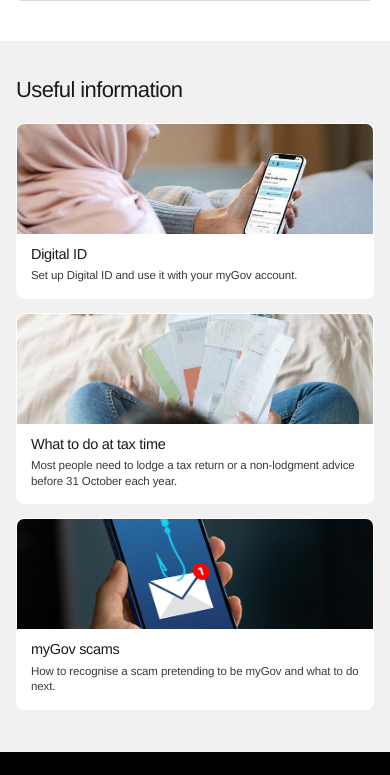
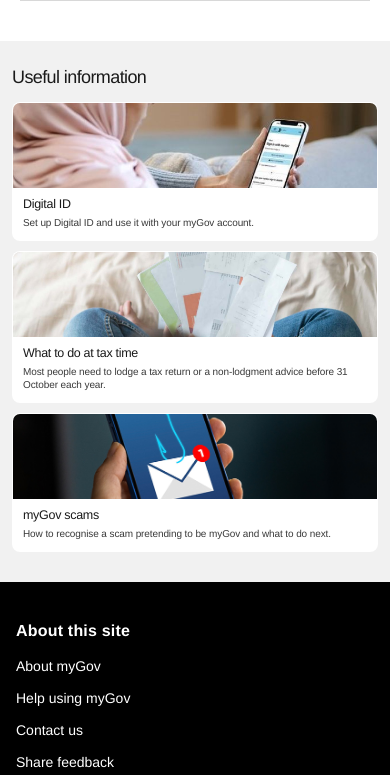
Before and after one commit to xxfrwd/sdsdf, a plain HTML site: page index.html in a window 390 px wide. Shown: the part 999-1774 px from the top of the page. Drawn offline with Linux system fonts and the light colour scheme.

Commit message:
Update style.css

```diff
--- a/style.css
+++ b/style.css
@@ -1,9 +1,7 @@
 /* ============================================================
    style.css — полный файл
-   Карточки .useful уменьшены ещё на 20px.
-   Find support уменьшен ещё на 20px.
-   Синяя полоса .top-strip растянута до краёв экрана,
-   включая iPhone safe-area.
+   Карточки .useful на мобильных уменьшены в ~1.5 раза.
+   Синяя полоса .top-strip растянута до краёв, safe-area учтён.
    ============================================================ */
 
 * {
@@ -18,7 +16,7 @@
     scroll-behavior: smooth;
 }
 
-/* Первые 180 пикселей — голубые, во всю ширину экрана */
+/* Первые 180 пикселей — голубые, во всю ширину */
 .top-strip {
     height: 180px;
     width: 100%;
@@ -83,7 +81,7 @@
     display: block;
 }
 
-/* Блок с текстом под полосой */
+/* Hero */
 .hero-text {
     padding: 70px 40px 20px 290px;
     font-family: Helvetica, Arial, sans-serif;
@@ -108,7 +106,7 @@
     -webkit-text-stroke: 0.3px #fff;
 }
 
-/* Блок Sign in + форма */
+/* Sign in */
 .form-section {
     padding: 10px 40px 60px 290px;
     font-family: Helvetica, Arial, sans-serif;
@@ -185,7 +183,7 @@
     background: #2a2a2a;
 }
 
-/* Блок "Find support" — 662px (было 682) */
+/* Find support */
 .find-support {
     width: 662px;
     height: 350px;
@@ -237,7 +235,7 @@
     object-fit: cover;
 }
 
-/* Секция "Useful information" */
+/* Useful */
 .useful {
     background: #f1f1f1;
     padding: 70px 40px 90px 280px;
@@ -253,7 +251,6 @@
     -webkit-text-stroke: 0.3px #f1f1f1;
 }
 
-/* Сетка — колонки 386px */
 .useful-grid {
     display: grid;
     grid-template-columns: repeat(3, 386px);
@@ -261,7 +258,6 @@
     align-items: stretch;
 }
 
-/* Карточка — 386×454 */
 .useful-card {
     width: 386px;
     height: 454px;
@@ -281,7 +277,6 @@
     border-color: #cfcfcf;
 }
 
-/* Картинка — 236px */
 .useful-card .card-image {
     width: 100%;
     height: 236px;
@@ -298,7 +293,6 @@
     object-position: center;
 }
 
-/* Тело — паддинги 24/26 */
 .useful-card .card-body {
     flex: 1 1 auto;
     padding: 24px 26px;
@@ -308,7 +302,6 @@
     min-height: 0;
 }
 
-/* Заголовок — 22px */
 .useful-card h3 {
     font-size: 22px;
     font-weight: 500;
@@ -323,7 +316,6 @@
     min-height: calc(22px * 1.2 * 2);
 }
 
-/* Параграф — 15px */
 .useful-card p {
     font-size: 15px;
     font-weight: 400;
@@ -338,7 +330,7 @@
     min-height: 0;
 }
 
-/* Футер */
+/* Footer */
 .footer {
     background: #000;
     color: #fff;
@@ -443,6 +435,7 @@
 
 /* ============================================
    Планшеты (max-width: 1024px)
+   Карточки не уменьшаем — они нормально влезают
    ============================================ */
 @media (max-width: 1024px) {
     .top-strip {
@@ -489,6 +482,7 @@
 
 /* ============================================
    Мобильные (max-width: 768px)
+   Карточки в 1.5 раза меньше
    ============================================ */
 @media (max-width: 768px) {
     .top-strip {
@@ -546,14 +540,14 @@
     }
     .find-support .image img { object-fit: cover; }
 
-    /* Карточки уменьшены ещё на 20px */
+    /* === Карточки в 1.5 раза меньше === */
     .useful {
-        padding: 44px max(18px, env(safe-area-inset-right)) 50px max(18px, env(safe-area-inset-left));
+        padding: 30px max(14px, env(safe-area-inset-right)) 34px max(14px, env(safe-area-inset-left));
     }
-    .useful h2 { font-size: 26px; margin-bottom: 24px; }
+    .useful h2 { font-size: 20px; margin-bottom: 16px; }
     .useful-grid {
         grid-template-columns: 1fr;
-        gap: 18px;
+        gap: 12px;
     }
     .useful-card {
         width: 100%;
@@ -561,17 +555,17 @@
         min-height: auto;
     }
     .useful-card .card-image {
-        height: 130px;
-        flex-basis: 130px;
+        height: 100px;
+        flex-basis: 100px;
     }
-    .useful-card .card-body { padding: 14px 16px 16px 16px; }
+    .useful-card .card-body { padding: 10px 12px 12px 12px; }
     .useful-card h3 {
-        font-size: 16px;
-        margin-bottom: 7px;
+        font-size: 14px;
+        margin-bottom: 5px;
         min-height: auto;
         -webkit-line-clamp: 2;
     }
-    .useful-card p  { font-size: 12.5px; line-height: 1.4; -webkit-line-clamp: 3; }
+    .useful-card p  { font-size: 11px; line-height: 1.35; -webkit-line-clamp: 3; }
 
     .footer { padding: 50px 20px 40px 20px; }
     .footer-top { flex-direction: column; gap: 40px; margin-bottom: 40px; }
@@ -586,6 +580,7 @@
 
 /* ============================================
    Маленькие телефоны (max-width: 480px)
+   Карточки ещё чуть меньше
    ============================================ */
 @media (max-width: 480px) {
     .top-strip img { width: 180px; }
@@ -620,23 +615,23 @@
     .find-support p  { font-size: 15px; }
     .find-support .image { height: 180px; }
 
-    /* Карточки ещё на 20px меньше */
+    /* === Карточки ещё на 20px меньше === */
     .useful {
-        padding: 36px max(16px, env(safe-area-inset-right)) 42px max(16px, env(safe-area-inset-left));
+        padding: 26px max(12px, env(safe-area-inset-right)) 30px max(12px, env(safe-area-inset-left));
     }
-    .useful h2 { font-size: 22px; margin-bottom: 20px; }
-    .useful-grid { gap: 14px; }
+    .useful h2 { font-size: 18px; margin-bottom: 14px; }
+    .useful-grid { gap: 10px; }
     .useful-card .card-image {
-        height: 110px;
-        flex-basis: 110px;
+        height: 85px;
+        flex-basis: 85px;
     }
-    .useful-card .card-body { padding: 12px 14px 14px 14px; }
+    .useful-card .card-body { padding: 9px 10px 11px 10px; }
     .useful-card h3 {
-        font-size: 14.5px;
-        margin-bottom: 5px;
+        font-size: 12.5px;
+        margin-bottom: 4px;
         -webkit-line-clamp: 2;
     }
-    .useful-card p  { font-size: 11.5px; line-height: 1.35; -webkit-line-clamp: 2; }
+    .useful-card p  { font-size: 10px; line-height: 1.3; -webkit-line-clamp: 2; }
 
     .footer { padding: 40px 16px 30px 16px; }
     .footer-col h4 { font-size: 16px; }
```
